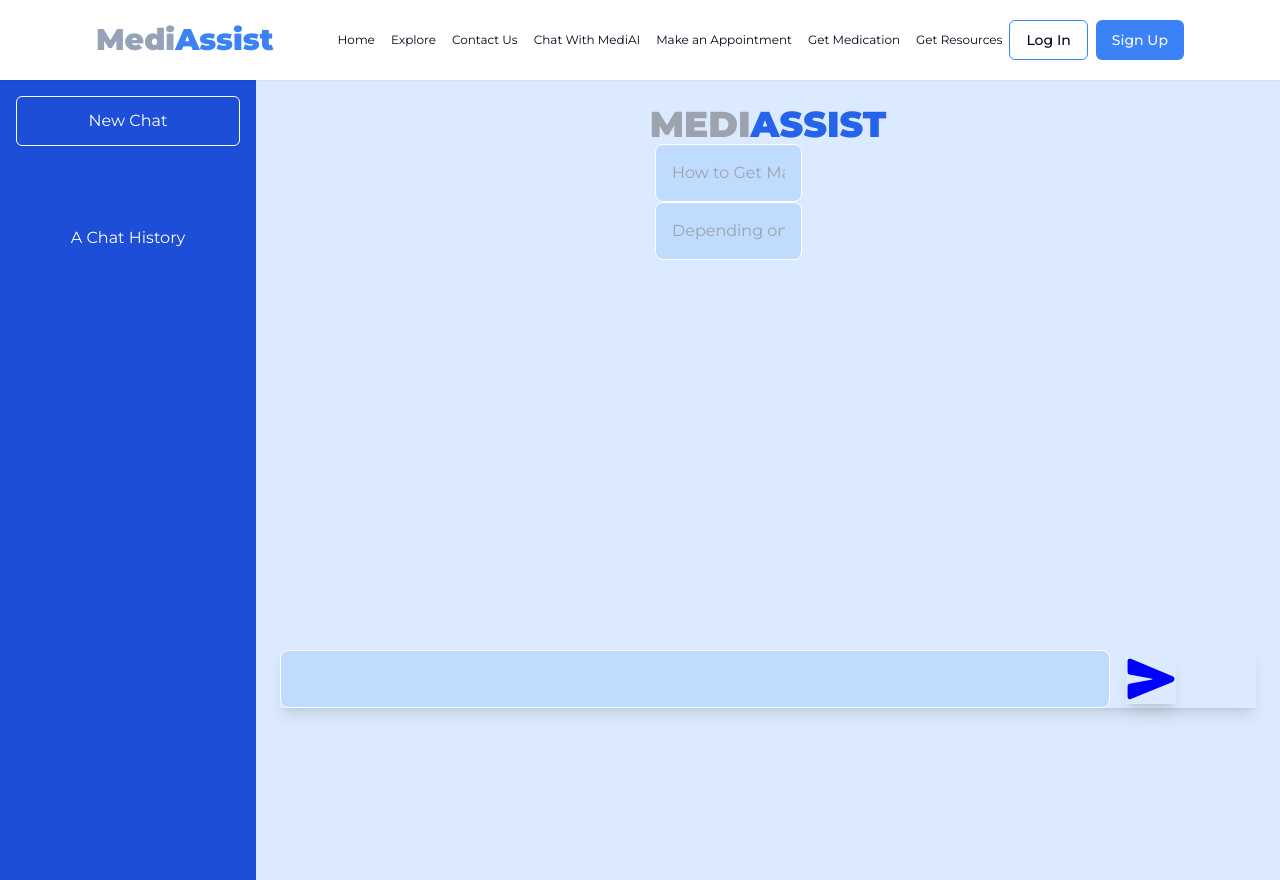
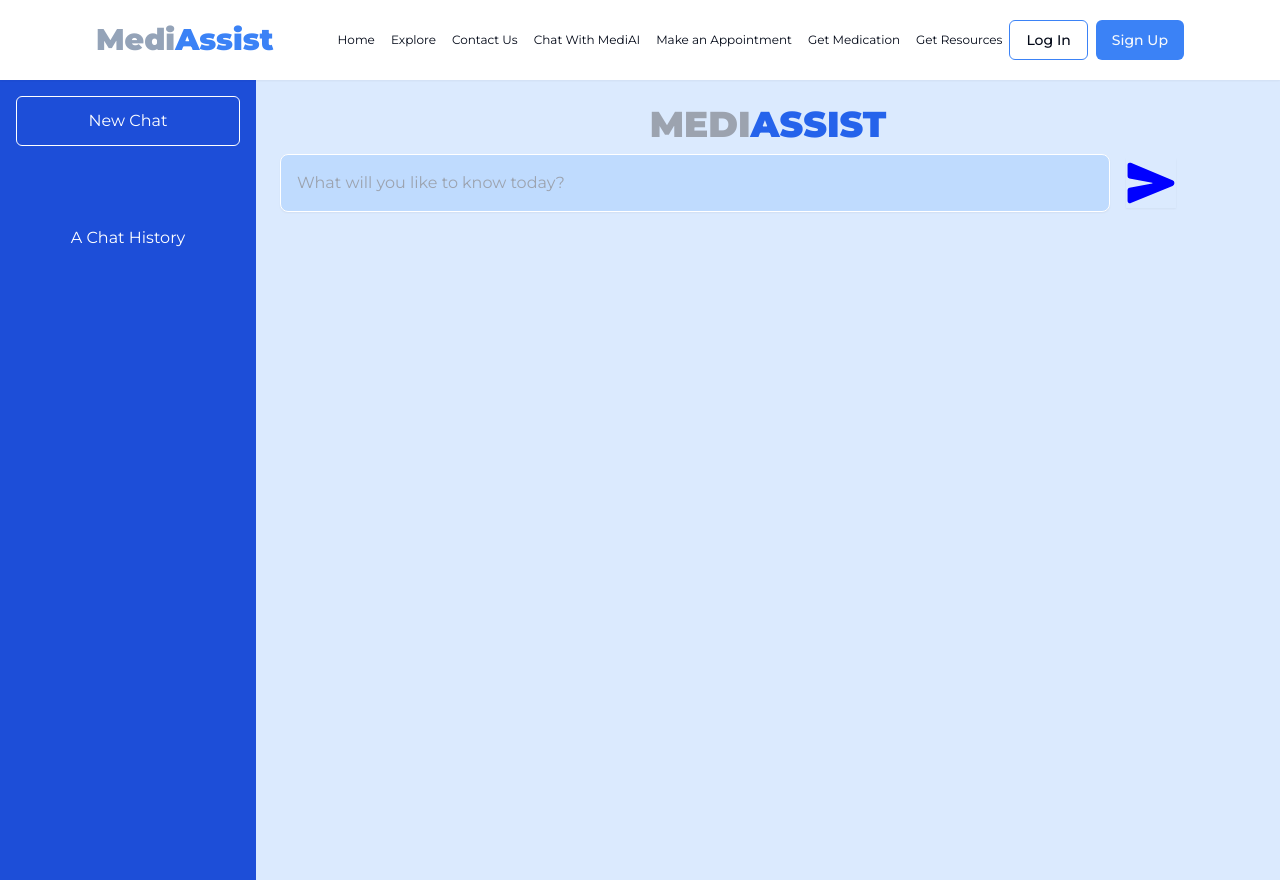
Before and after one commit to emmanueldavidson96/MediAssist, a Next.js app: page /chatwithmediai in a window 1280 px wide. Built offline with nearby package versions, Linux system fonts and the light colour scheme.

Commit message:
Pipeops Commit

```diff
--- a/app/chatwithmediai/page.tsx
+++ b/app/chatwithmediai/page.tsx
@@ -12,15 +12,9 @@ export default function ChatWithMediAi() {
       </div>
       <div className="w-[80%] h-full bg-blue-100 flex flex-col items-center p-6">
         <h1 className="text-gray-400 font-black text-4xl">MEDI<span className='text-blue-600'>ASSIST</span></h1>
-        <div className=''>
-            <input type="text" className='w-[65%] p-4 bg-blue-200 border-white border rounded-lg text-blue-800' placeholder='How to Get Malaria treatments?' />
-        </div>
-        <div className=''>
-            <input type="text" className='w-[65%] p-4 bg-blue-200 border-white border rounded-lg text-blue-800' placeholder='Depending on your symptoms and the data sets released to us...' />
-        </div>
-        <div className="flex w-full h-fit mt-[40%] items-center gap-4 shadow-lg">
-          <input type="text" className="w-[85%] p-4 bg-blue-200 border-white border rounded-lg text-blue-800" />
-          <IoSend size={50} color="blue" cursor={"pointer"} className='shadow-lg'/>
+        <div className="flex w-full h-fit mt-[1%] items-center gap-4 ">
+          <input type="text" className="w-[85%] p-4 bg-blue-200 border-white border rounded-lg text-blue-800 shadow-sm"  placeholder='What will you like to know today?'/>
+          <IoSend size={50} color="blue" cursor={"pointer"} className='shadow-sm'/>
         </div>
       </div>
     </div>
```
